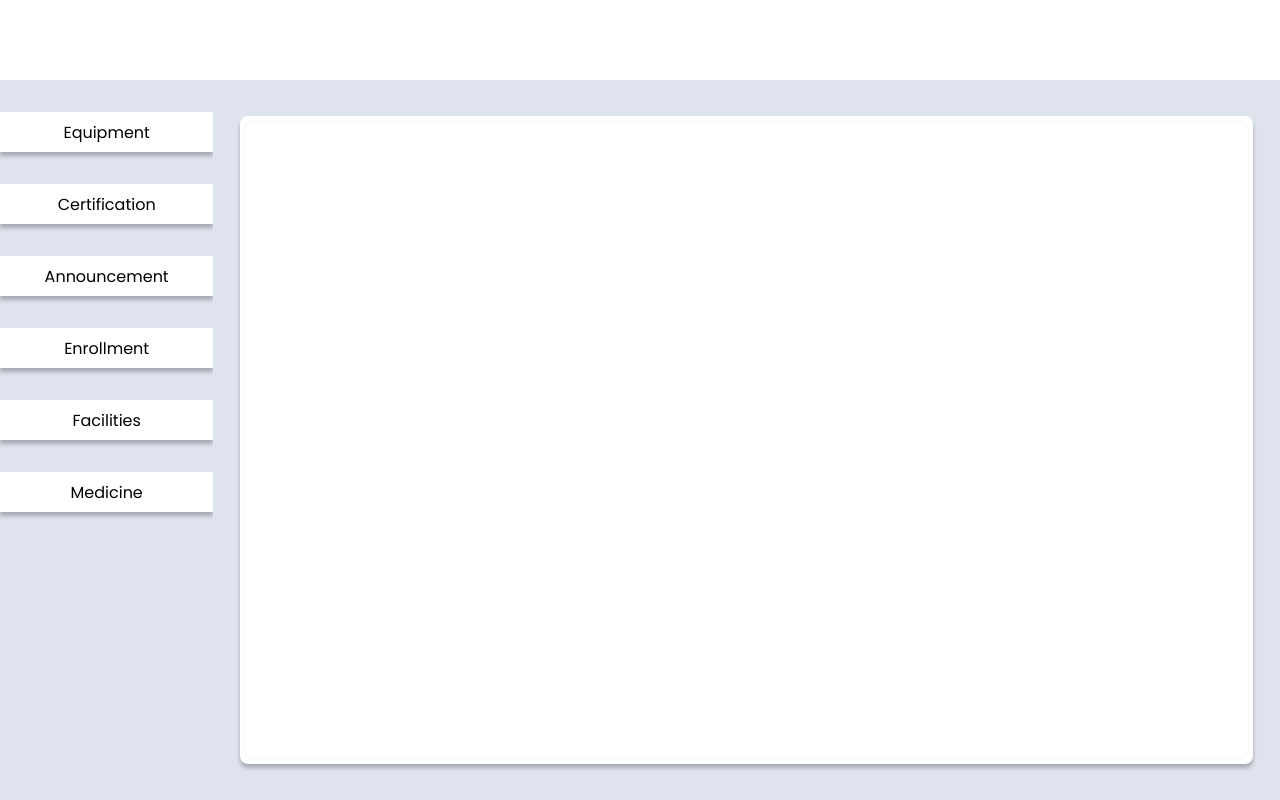
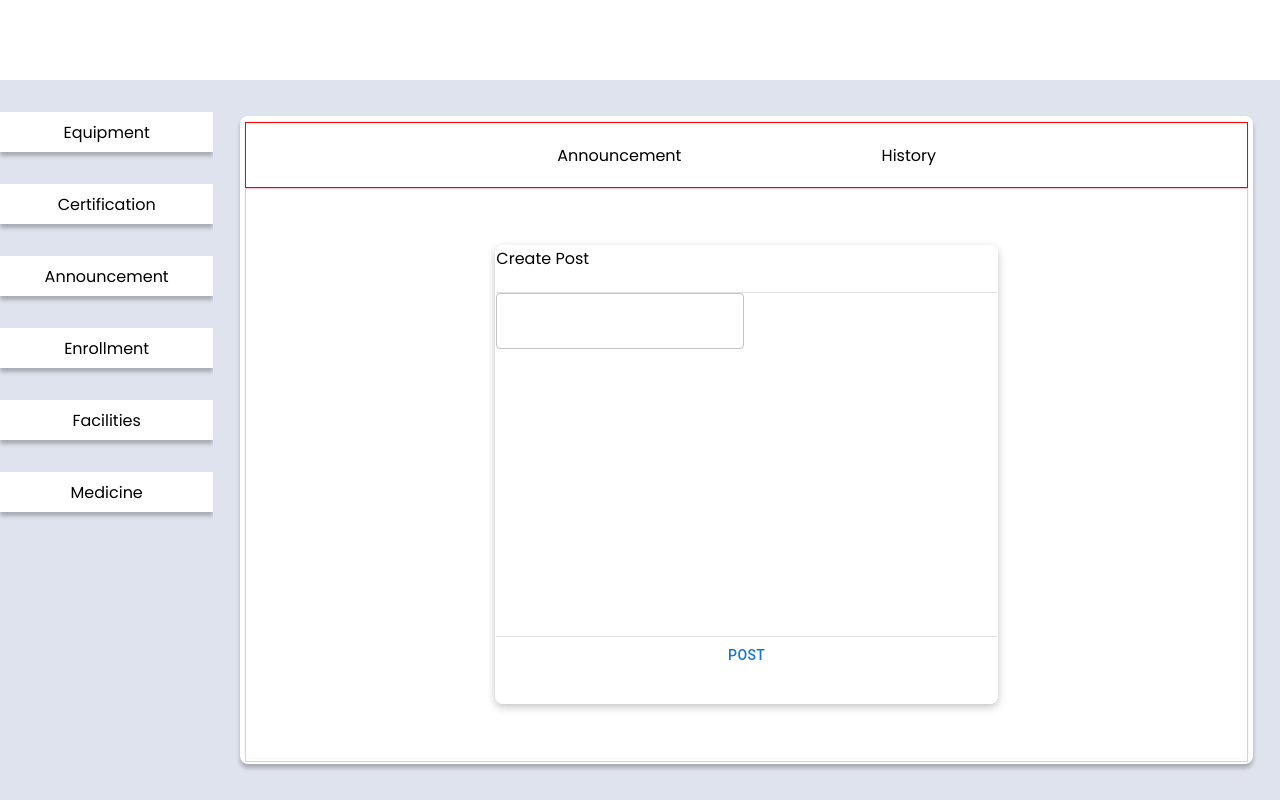
Before and after one commit to Neo-Cicada/Thesis-Barangay-Management-System, a React (Vite) app in the folder admin/: page /announcement/announcement-management in a window 1280 px wide. Built offline with nearby package versions, Linux system fonts and the light colour scheme.

Commit message:
Added Routes for Announcement and currently working on its UI

```diff
--- a/admin/src/components/Announcement.jsx
+++ b/admin/src/components/Announcement.jsx
@@ -1,9 +1,33 @@
 import React from 'react'
+import { Link , Outlet} from 'react-router-dom'
+
+const navStyle={
+  border: '1px solid red',
+  display: 'flex',
+  justifyContent: 'center',
+  alignItems: 'center',
+  height: '10%',
+  gap: '20%'
+}
+
+const heroStyle ={
+  border: '1px solid pink',
+  height: '90%',
+  display: 'flex',
+  alignItems: 'center',
+  justifyContent: 'center'
+}
 
 export default function Announcement() {
   return (
-    <div>
-      Announcement
-    </div>
+    <>
+      <nav style={navStyle}>
+        <Link to='announcement-management'>Announcement</Link>
+        <Link to="announcement-history">History</Link>
+      </nav>
+      <div className='hero-section' style={heroStyle}>
+        <Outlet/>
+      </div>
+    </>
   )
 }
--- /dev/null
+++ b/admin/src/pages/AnnouncementHistory.jsx
@@ -0,0 +1,9 @@
+import React from 'react'
+
+export default function AnnouncementHistory() {
+  return (
+    <div>
+      Announcement History!
+    </div>
+  )
+}
--- /dev/null
+++ b/admin/src/pages/AnnouncementManagement.jsx
@@ -0,0 +1,24 @@
+import React from 'react'
+import {Button, Divider, TextField} from '@mui/material'
+
+const boxStyle={
+  border: '1px solid white',
+  height: '80%',
+  width: '50%',
+  borderRadius: '0.5em',
+  boxShadow: 'rgba(0, 0, 0, 0.24) 0px 3px 8px'
+}
+
+export default function AnnouncementManagement() {
+  return (
+    <>
+        <div style={boxStyle}>
+          <div style={{width: '100%', height: '10%'}}>Create Post</div>
+          <Divider/>
+          <TextField sx={{height: '75%'}}/>
+          <Divider/>
+          <Button sx={{width:'100%'}}>Post</Button>
+        </div>
+    </>
+  )
+}
--- a/admin/src/routes/AppRoutes.jsx
+++ b/admin/src/routes/AppRoutes.jsx
@@ -27,6 +27,9 @@ import MedicineStatus from '../pages/MedicineStatus'
 import FacilityManagement from '../pages/FacilityManagement'
 import FacilityRequest from '../pages/FacilityRequest'
 import FacilityStatus from '../pages/FacilityStatus'
+
+import AnnouncementManagement from '../pages/AnnouncementManagement'
+import AnnouncementHistory from '../pages/AnnouncementHistory'
 const AppRoutes = () =>{
     return(
         <Routes>
@@ -69,7 +72,16 @@ const AppRoutes = () =>{
 
                 </Route>
 
-                <Route path='announcement' element={<Announcement />} />
+                <Route path='announcement' element={<Announcement />}>
+                    <Route path="announcement-management" element={<AnnouncementManagement/>}/>
+                    <Route path="announcement-history" element={<AnnouncementHistory/>} />
+                    <Route index element={<Navigate to="announcement-management"/>} />
+                </Route>
+
+
+
+
+
                 <Route path='enrollment' element={<Enrollment />} />
 
                 <Route path='facilities' element={<Facilities />}>
--- a/admin/src/structure/HeroSection.jsx
+++ b/admin/src/structure/HeroSection.jsx
@@ -3,7 +3,7 @@ import React from 'react'
 const HeroSection = ({children}) => {
 
     const style = {
-      border: '1px solid red',
+      // border: '1px solid red',
       width: '100%',
       height: '90%'
     }
```
